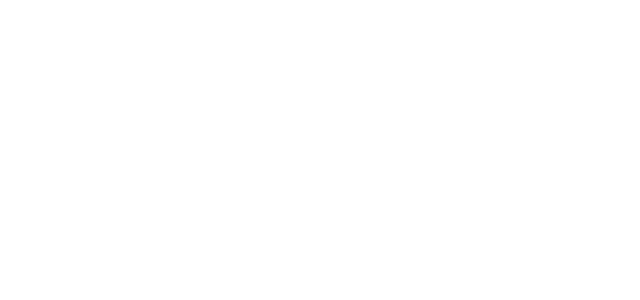
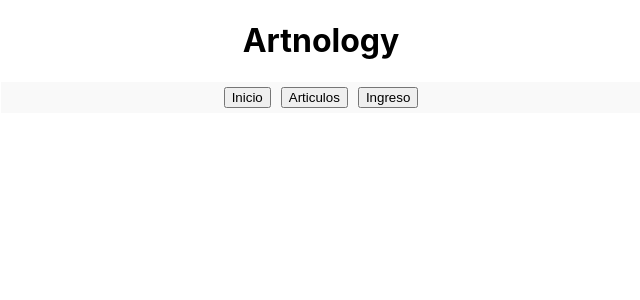
Before and after one commit to Matrixcor/React-App-Artnology-Correa, a React (Create React App) app: page / in a window 1280 px wide. Shown: the top 300 px of the page, without its empty margins (319-959 px from the left). Built offline with nearby package versions, Linux system fonts and the light colour scheme.

Commit message:
Creacion del Navbar

```diff
--- a/src/App.js
+++ b/src/App.js
@@ -1,10 +1,13 @@
-import logo from './logo.svg';
+
 import './App.css';
+
+import './components/Navbar/Navbar.css'
+import Navbar from './components/Navbar/Navbar';
 
 function App() {
   return (
     <div className="App">
-
+      <Navbar />
     </div>
   );
 }
--- /dev/null
+++ b/src/components/Navbar/Navbar.css
@@ -0,0 +1,15 @@
+
+.barraNavegacion{
+    margin: auto;
+}.barraTitulo{
+    justify-content: center;
+ }
+ .barraOpciones{
+    display: flex;
+    width: 50vw;
+    margin: auto;
+    justify-content: center;
+    background-color: #f9f9f9;
+ }.opciones{
+    margin: 5px;
+  }
--- /dev/null
+++ b/src/components/Navbar/Navbar.js
@@ -0,0 +1,15 @@
+const Navbar = ()=>{
+
+    return (
+        <div className="barraNavegacion">
+            <h1 className="barraTitulo"> Artnology</h1>
+            <div className="barraOpciones">
+                <button className="opciones"> Inicio </button>
+                <button className="opciones"> Articulos </button>
+                <button className="opciones"> Ingreso </button>
+            </div>
+        </div>
+
+    )
+}
+export default Navbar;
```
